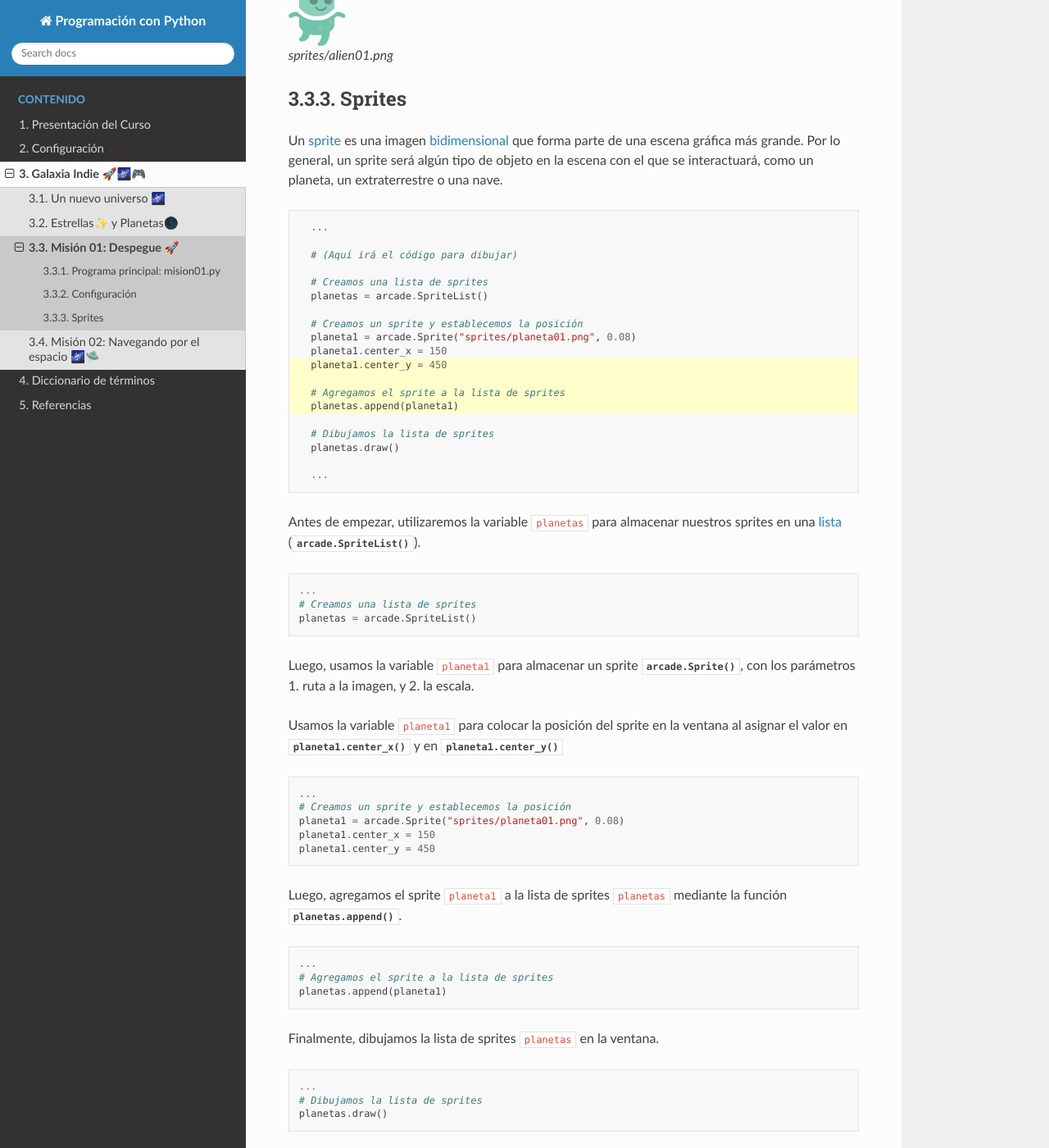
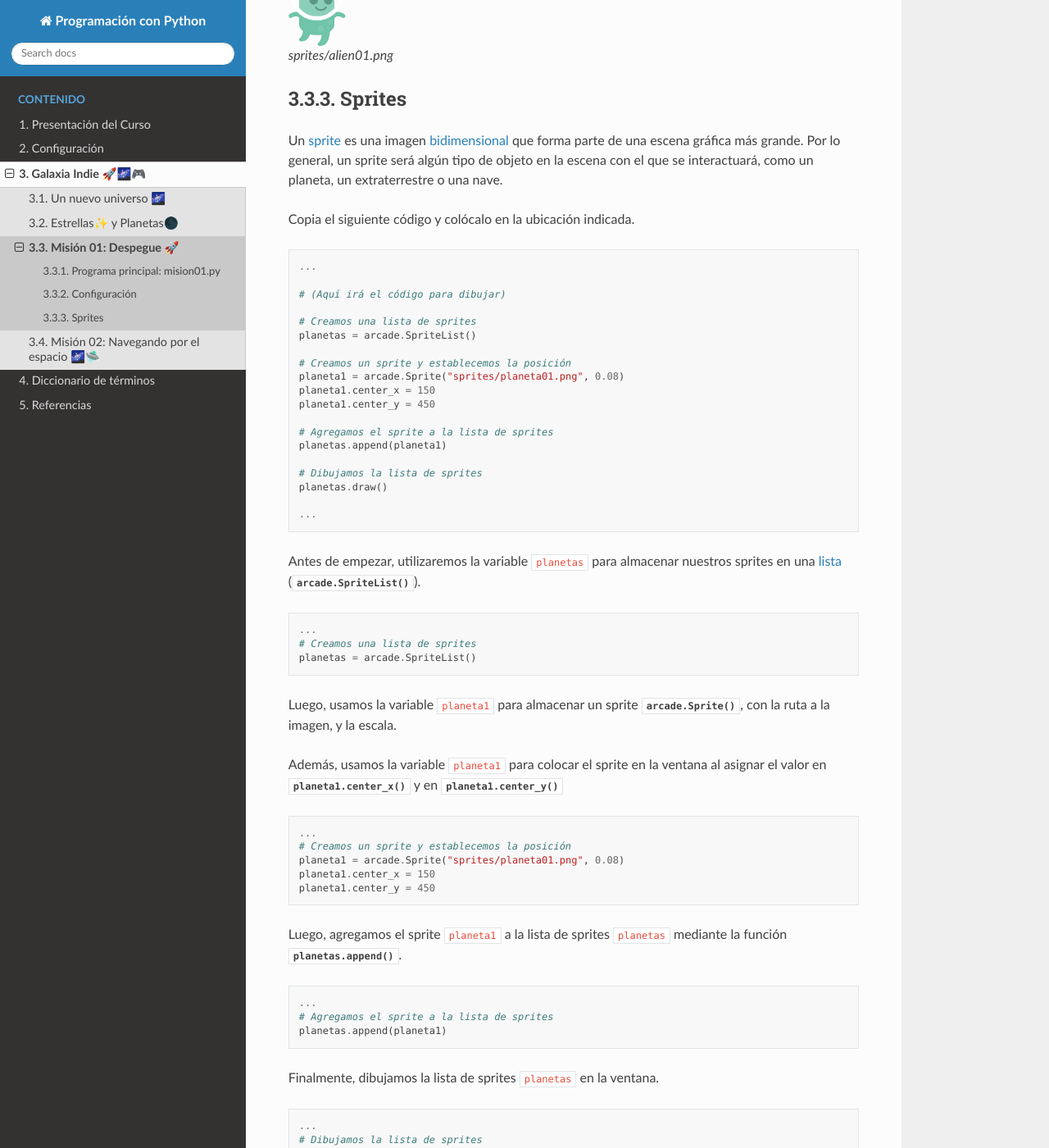
Before and after one commit to aavendan/programacion-python, a Sphinx documentation site: the page built from docs/source/sesiones/sesion03.rst, in a window 1280 px wide and 1400 px high, scrolled down 1427 px. Shown: the whole window at 82% size. Built offline with Sphinx 7.4.7 and the Read the Docs theme 3.1.0, drawn with Linux system fonts in a browser that asks for light colours.

Commit message:
reset highlight

```diff
--- a/docs/source/sesiones/sesion03.rst
+++ b/docs/source/sesiones/sesion03.rst
@@ -82,8 +82,9 @@ parte de una escena gráfica más grande. Por lo general, un sprite
 será algún tipo de objeto en la escena con el que se interactuará,
 como un planeta, un extraterrestre o una nave.
 
+Copia el siguiente código y colócalo en la ubicación indicada.
+
 .. code-block:: python
-  :emphasize-lines: 11-14
 
     ...
 
@@ -117,10 +118,10 @@ para almacenar nuestros sprites en una :term:`lista`
 
 
 Luego, usamos la variable ``planeta1``
-para almacenar un sprite :py:func:`arcade.Sprite()`, con los
-parámetros 1. ruta a la imagen, y  2. la escala.
+para almacenar un sprite :py:func:`arcade.Sprite()`, con la ruta a la imagen, y
+la escala.
 
-Usamos la variable ``planeta1`` para colocar la posición del sprite
+Además, usamos la variable ``planeta1`` para colocar el sprite
 en la ventana al asignar el valor en :py:func:`planeta1.center_x` y en
 :py:func:`planeta1.center_y`
 
```
